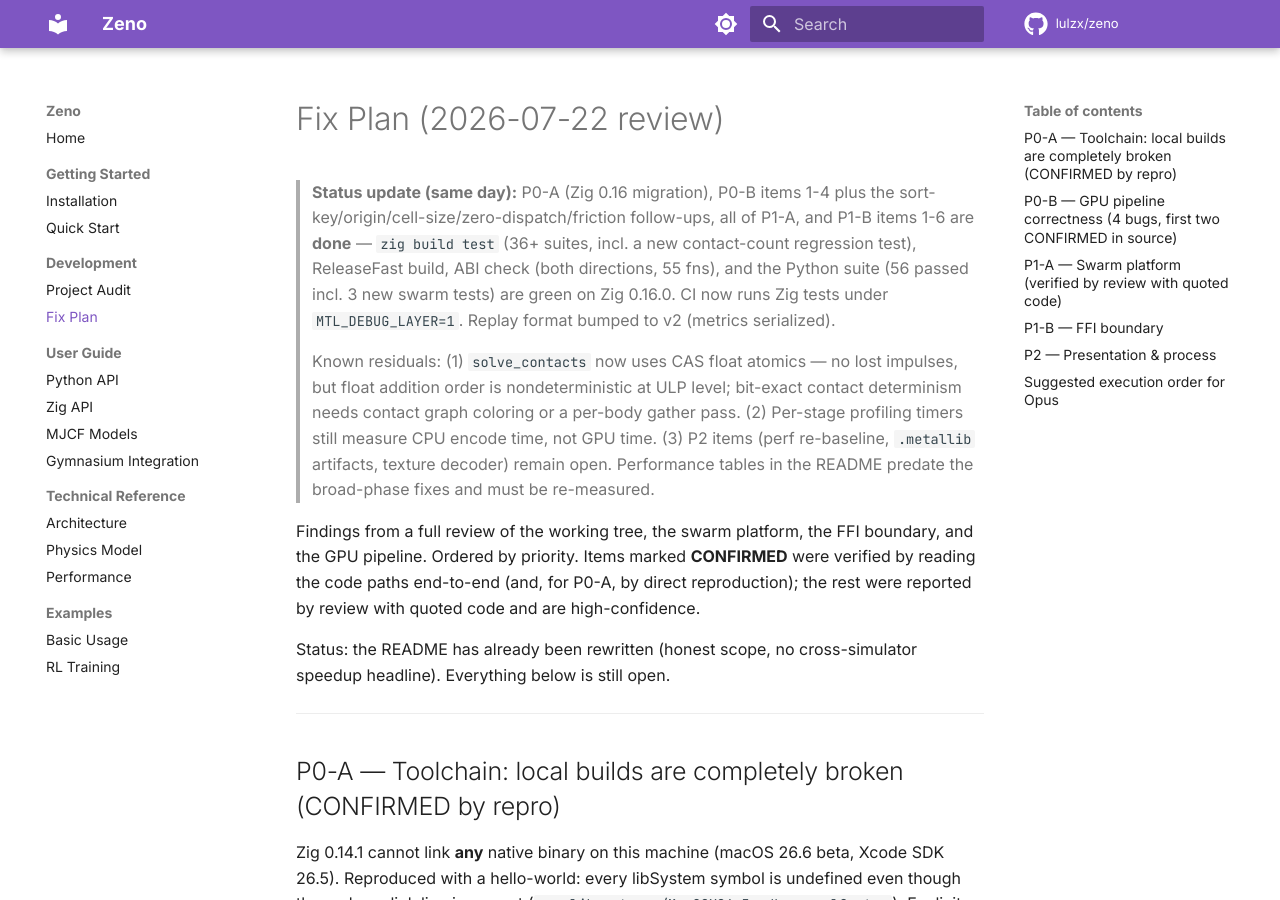
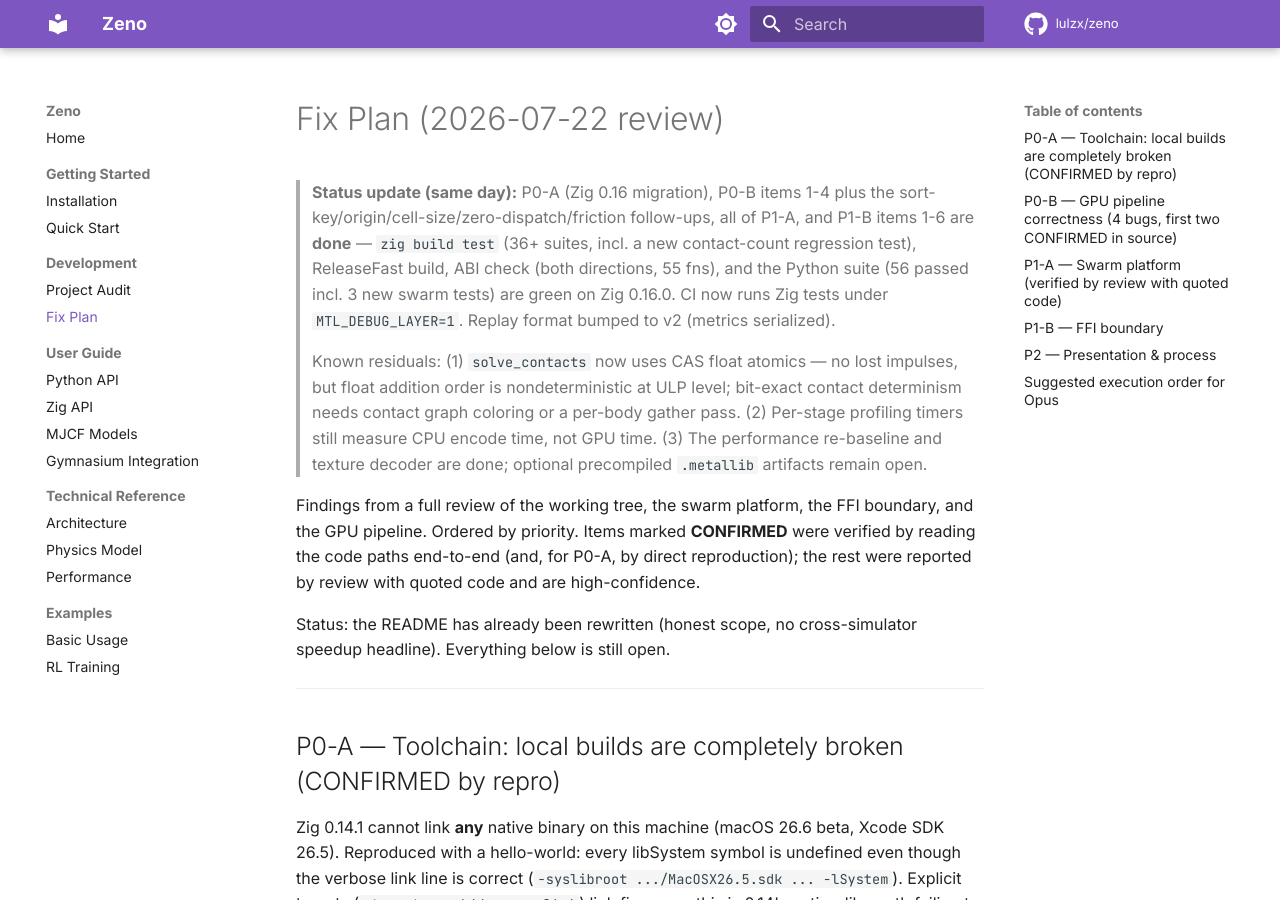
Before and after one commit to Lulzx/zeno, an MkDocs documentation site: the page built from docs/development/fix-plan.md, in a window 1280 px wide and 900 px high. Built offline with MkDocs 1.6.1 and Material for MkDocs 9.7.7, drawn with Linux system fonts in a browser that asks for light colours; comment, search, counter and statistics services are not loaded; some of the changed text lies outside the part shown.

Commit message:
feat: implement native texture decoding

```diff
--- a/docs/development/fix-plan.md
+++ b/docs/development/fix-plan.md
@@ -12,9 +12,8 @@
 > impulses, but float addition order is nondeterministic at ULP level;
 > bit-exact contact determinism needs contact graph coloring or a per-body
 > gather pass. (2) Per-stage profiling timers still measure CPU encode time,
-> not GPU time. (3) P2 items (perf re-baseline, `.metallib` artifacts,
-> texture decoder) remain open. Performance tables in the README predate the
-> broad-phase fixes and must be re-measured.
+> not GPU time. (3) The performance re-baseline and texture decoder are done;
+> optional precompiled `.metallib` artifacts remain open.
 
 Findings from a full review of the working tree, the swarm platform, the FFI boundary, and the GPU pipeline. Ordered by priority. Items marked **CONFIRMED** were verified by reading the code paths end-to-end (and, for P0-A, by direct reproduction); the rest were reported by review with quoted code and are high-confidence.
 
@@ -68,7 +67,7 @@ Also in this area (lower severity): `sort_contacts` key ignores geom IDs so same
 - ~~Re-baseline the performance tables after the P0-B fixes land~~ **DONE (2026-07-22).** README + `docs/index.md` tables re-measured on M4 Pro post-fix (medians of 5 runs): Pendulum 2.97M, Cartpole 2.73M, Ant 1.47M, Humanoid 0.75M env-steps/sec — ~40–75% below the pre-fix figures, which had been inflated by the broad-phase bugs skipping collision work. Timers still measure CPU encode time (see below). Also fixed a bench-scene bug where capsule-capsule was placed 0.212 apart with combined radius 0.2, reporting a misleading 0 collisions.
 - Benchmarks: label synthetic vs engine-pipeline numbers in the bench output itself, and store hardware/compiler metadata with results.
 - Add CI steps for `scripts/test_python.sh` and a Metal API-validation (debug) test run, which would have caught the zero-thread dispatch and barrier issues.
-- `src/render/material.zig` texture loading is stubbed — either implement or stop claiming PBR texture support (README already softened).
+- ~~`src/render/material.zig` texture loading is stubbed.~~ **DONE (2026-09-01).** Native ImageIO decoding produces straight-alpha RGBA8, validates upload sizes, and has decode plus Metal-upload coverage.
 - Precompiled `.metallib` artifact support alongside runtime `newLibraryWithSource`.
 
 ## Suggested execution order for Opus
```
Also changed, not shown: README.md (+1 -1 lines), docs/development/project-audit.md (+1 -1 lines), 4 other files.
